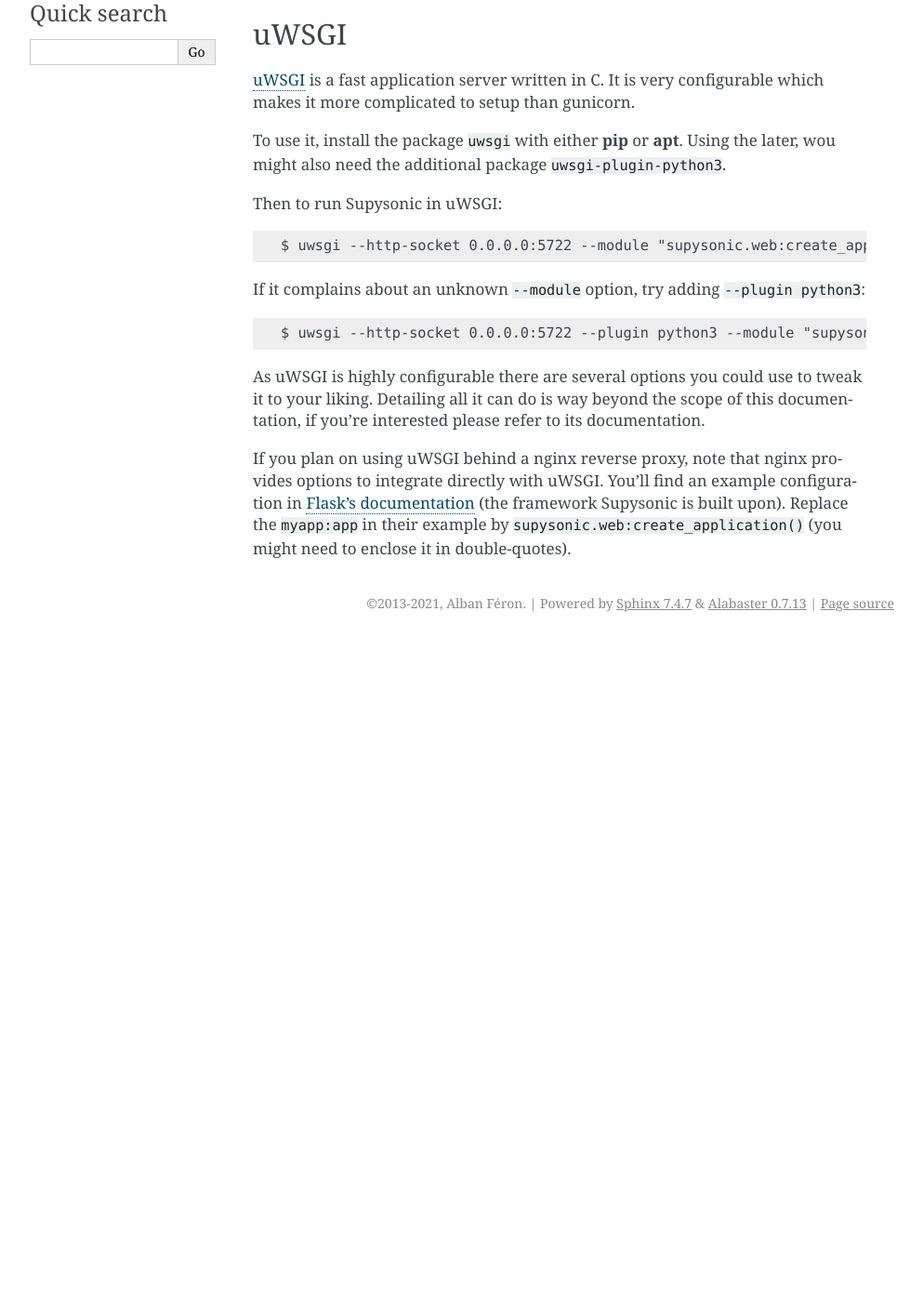
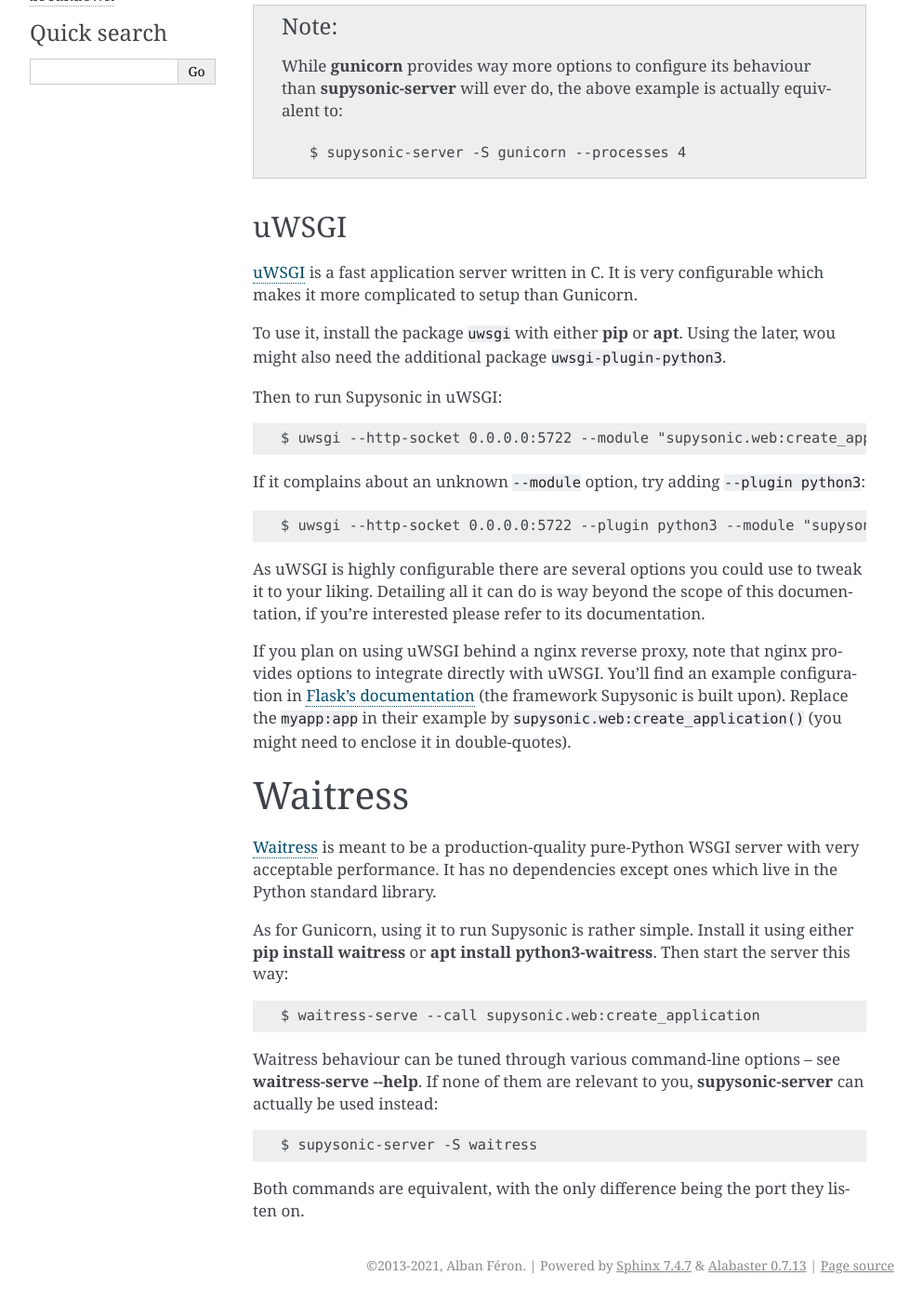
Before and after one commit to spl0k/supysonic, a Sphinx documentation site: the page built from docs/setup/deploying/wsgi-standalone.rst, in a window 1280 px wide and 1400 px high, scrolled down 658 px. Shown: the whole window at 93% size, without its empty margins (148-1141 px from the left). Built offline with Sphinx 7.4.7, drawn with Linux system fonts in a browser that asks for light colours; before the commit the page ends 1346 px from its top, so only the background shows below that.

Commit message:
Small update on WSGI containers doc

```diff
--- a/docs/setup/deploying/wsgi-standalone.rst
+++ b/docs/setup/deploying/wsgi-standalone.rst
@@ -25,13 +25,21 @@ IPv4 interfaces on port 5722 (``-b 0.0.0.0:5722``)::
 
    $ gunicorn -w 4 -b 0.0.0.0:5722 "supysonic.web:create_application()"
 
+.. note::
+
+   While :command:`gunicorn` provides way more options to configure its
+   behaviour than :command:`supysonic-server` will ever do, the above example is
+   actually equivalent to::
+
+      $ supysonic-server -S gunicorn --processes 4
+
 __ https://gunicorn.org/
 
 uWSGI
 -----
 
 `uWSGI`__ is a fast application server written in C. It is very configurable
-which makes it more complicated to setup than gunicorn.
+which makes it more complicated to setup than Gunicorn.
 
 To use it, install the package ``uwsgi`` with either :command:`pip` or
 :command:`apt`. Using the later, wou might also need the additional package
@@ -59,3 +67,27 @@ double-quotes).
 
 __ https://uwsgi-docs.readthedocs.io/en/latest/
 __ https://flask.palletsprojects.com/en/2.0.x/deploying/uwsgi/
+
+Waitress
+========
+
+`Waitress`__ is meant to be a production-quality pure-Python WSGI server with
+very acceptable performance. It has no dependencies except ones which live in
+the Python standard library.
+
+As for Gunicorn, using it to run Supysonic is rather simple. Install it using
+either :command:`pip install waitress` or
+:command:`apt install python3-waitress`. Then start the server this way::
+
+   $ waitress-serve --call supysonic.web:create_application
+
+Waitress behaviour can be tuned through various command-line options -- see
+:command:`waitress-serve --help`. If none of them are relevant to you,
+:command:`supysonic-server` can actually be used instead::
+
+   $ supysonic-server -S waitress
+
+Both commands are equivalent, with the only difference being the port they
+listen on.
+
+__ https://docs.pylonsproject.org/projects/waitress/en/stable/index.html
```
